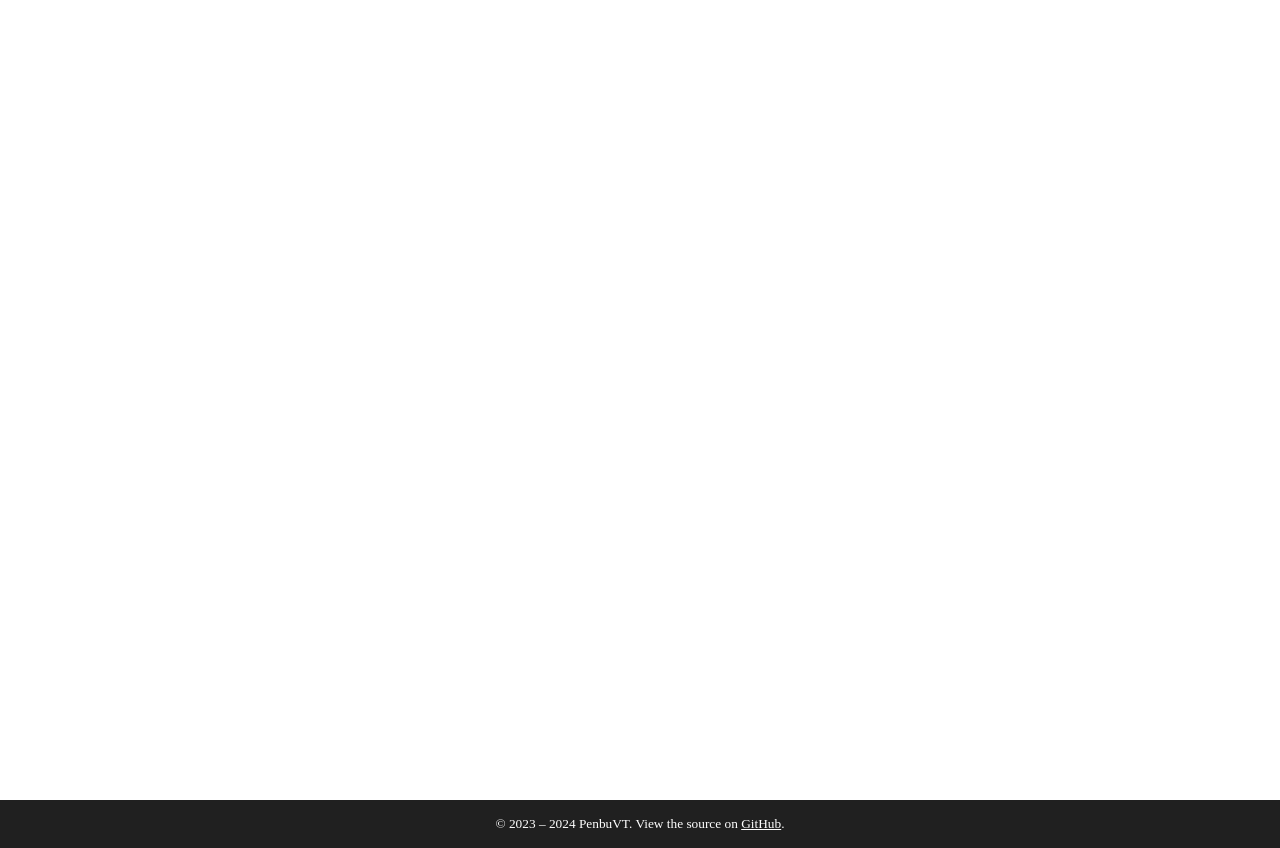
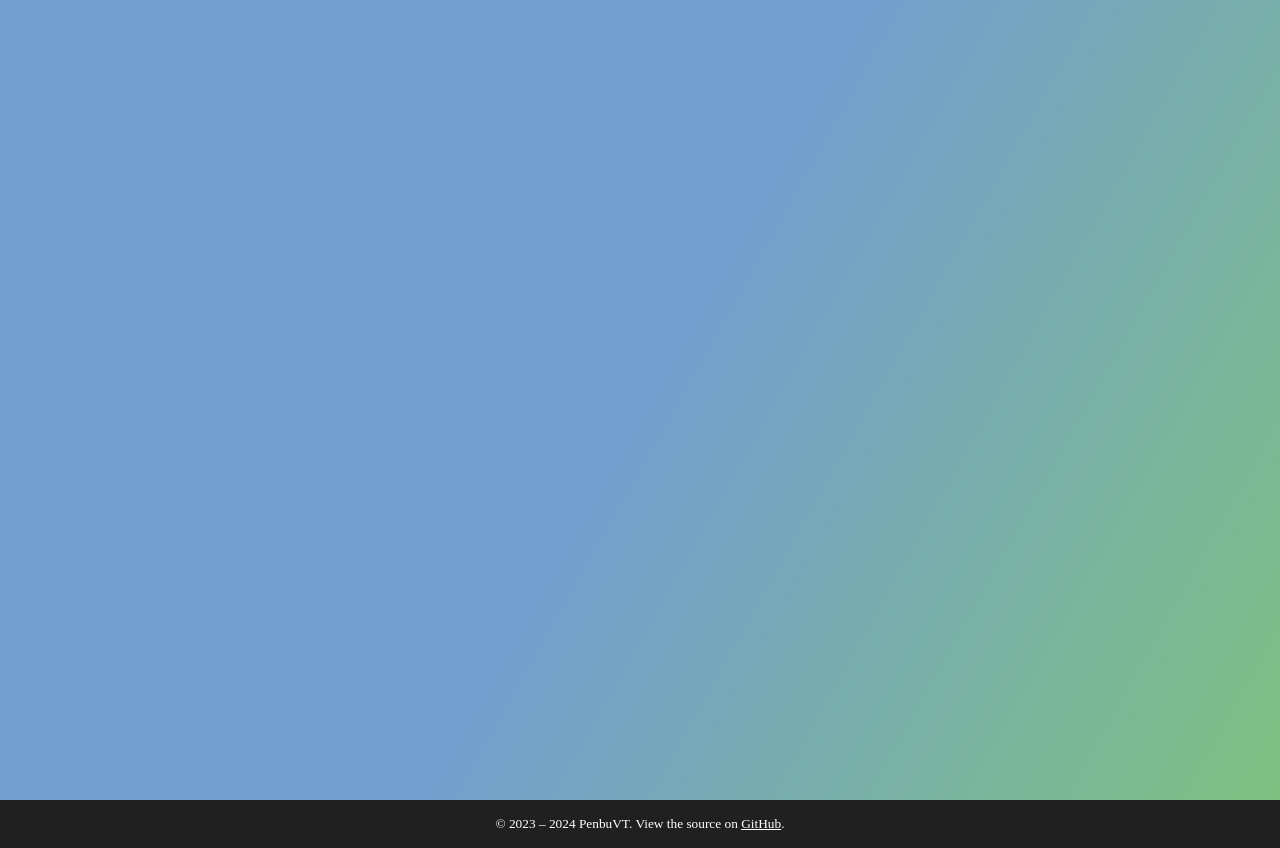
Before and after one commit to penbuvt/penbuvt.github.io, a SvelteKit app: page / in a window 1280 px wide. Built offline with nearby package versions, Linux system fonts and the light colour scheme.

Commit message:
Add main background

```diff
--- a/src/routes/+page.svelte
+++ b/src/routes/+page.svelte
@@ -9,8 +9,18 @@
 </div>
 
 <style lang="scss">
+  @use 'sass:math';
+
   main {
     height: 100vh;
+
+    background-color: #729fcf;
+    background-image: linear-gradient(
+      math.atan(math.div(1080, 1920)) + 90deg,
+      #729fcf,
+      #729fcf,
+      #8ae23480
+    );
   }
 
   footer {
```
